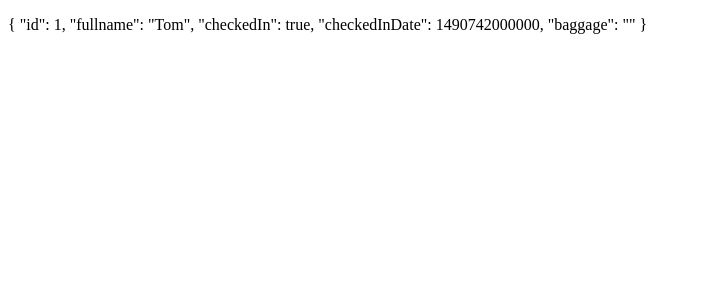
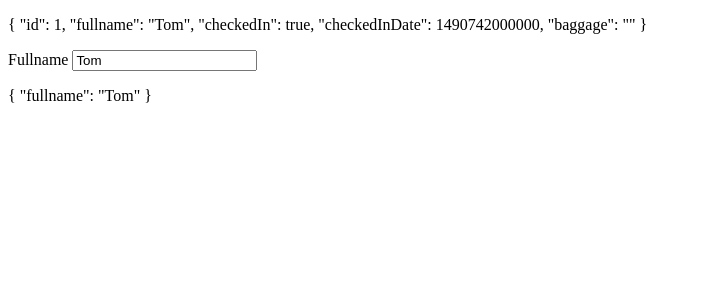
Before and after one commit to brillyanto/ngprojects, an Angular app: page / in a window 1280 px wide. Shown: the top 300 px of the page, without its empty margins (0-701 px from the left). Built offline with nearby package versions, Linux system fonts and the light colour scheme; data requests are answered from the project's data file.

Commit message:
ngForm and ngModel

```diff
--- a/src/app/passenger-dashboard/components/passenger-form/passenger-form.component.html
+++ b/src/app/passenger-dashboard/components/passenger-form/passenger-form.component.html
@@ -1 +1,13 @@
 <p>{{ detail | json }}</p>
+<form #form="ngForm" novalidate>
+    <div>
+        <label>Fullname
+            <input  type="text"
+                    name="fullname"
+                    [ngModel]="detail?.fullname" >
+        </label>
+        <p>
+            {{ form.value | json }}
+        </p>
+    </div>
+</form>
--- a/src/app/passenger-dashboard/components/passenger-form/passenger-form.component.ts
+++ b/src/app/passenger-dashboard/components/passenger-form/passenger-form.component.ts
@@ -1,4 +1,5 @@
 import { Component, OnInit, Input } from '@angular/core';
+import { FormsModule } from '@angular/forms'
 import { Passenger } from '../../models/passenger.interface'
 
 @Component({
--- a/src/app/passenger-dashboard/passenger-dashboard.module.ts
+++ b/src/app/passenger-dashboard/passenger-dashboard.module.ts
@@ -1,5 +1,6 @@
 import { NgModule } from '@angular/core';
 import { CommonModule } from '@angular/common';
+import { FormsModule } from '@angular/forms'
 import { HttpClientModule } from '@angular/common/http'
 
 // containers
@@ -24,6 +25,7 @@ import { PassengerDashboardService } from './passenger-dashboard.service';
     ],
     imports:[
         CommonModule,
+        FormsModule,
         HttpClientModule
     ],
     exports:[
```
